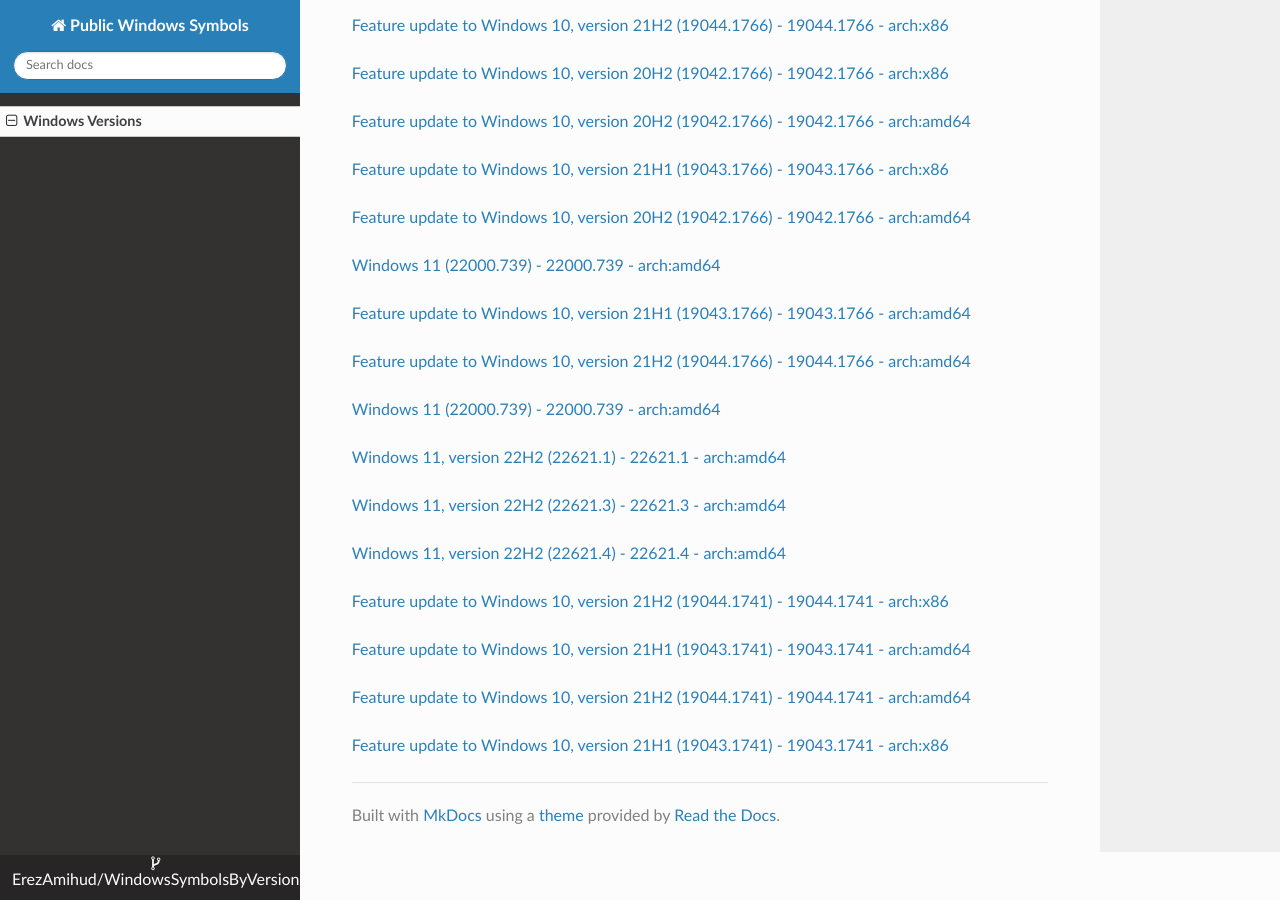
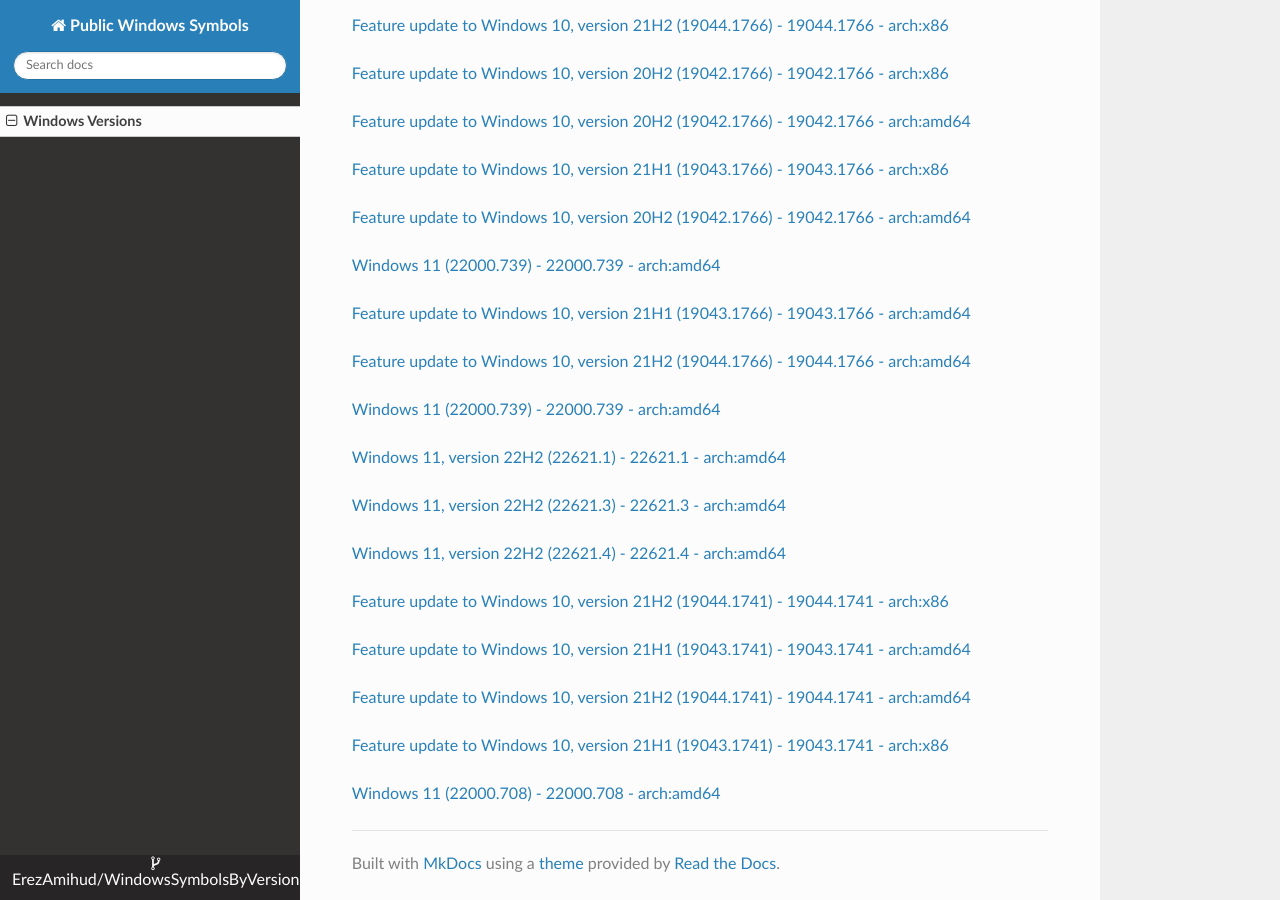
Before and after one commit to ErezAmihud/WindowsSymbolsByVersion, an MkDocs documentation site: the page built from docs/index.md, in a window 1280 px wide and 900 px high, scrolled down 61445 px. Built offline with MkDocs 1.6.1, drawn with Linux system fonts in a browser that asks for light colours; nearby versions of some CDN libraries.

Commit message:
Automated commit, add manifest for 8d8b5a1c-36e8-476b-98ac-12847ff89a49

```diff
--- a/docs/index.md
+++ b/docs/index.md
@@ -3652,3 +3652,6 @@
 
 
 [Feature update to Windows 10, version 21H1 (19043.1741) - 19043.1741 - arch:x86](https://github.com/ErezAmihud/WindowsSymbolsByVersion/blob/main/manifests/a88b46d4-3d62-4497-9d61-a4f634f72ffb.manifest)
+
+
+[Windows 11 (22000.708) - 22000.708 - arch:amd64](https://github.com/ErezAmihud/WindowsSymbolsByVersion/blob/main/manifests/8d8b5a1c-36e8-476b-98ac-12847ff89a49.manifest)
```
Also changed, not shown: process_builds.json (+1 -1 lines), 1 other file.
